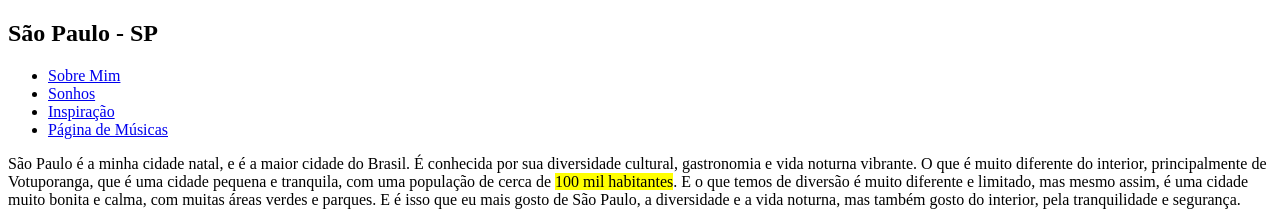
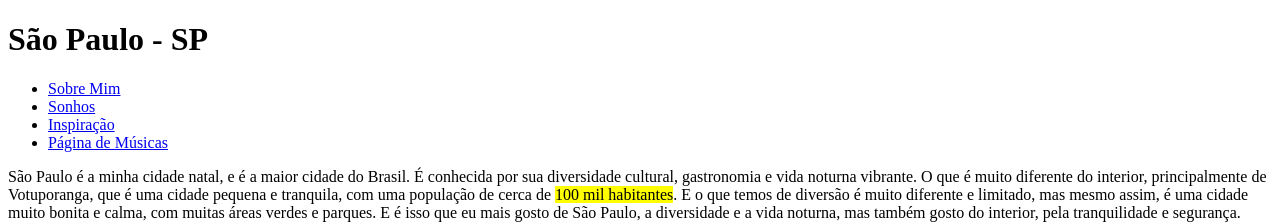
Before and after one commit to mp-almeida/DWE1-2026-Mariana-Pires, a plain HTML site: page saopaulo.html in a window 1280 px wide. Shown: the top 222 px of the page. Drawn offline with Linux system fonts and the light colour scheme.

Commit message:
Change header from h2 to h1 and update HTML structure

```diff
--- a/saopaulo.html
+++ b/saopaulo.html
@@ -6,7 +6,7 @@
     <title>Cidade Natal - São Paulo</title>
 </head>
 <body>
-     <h2 id="topo"> São Paulo - SP </h2>
+     <h1 id="topo"> São Paulo - SP </h1>
       <nav>
             <ul>
                 <li><a href="index.html">Sobre Mim</a></li>
```
